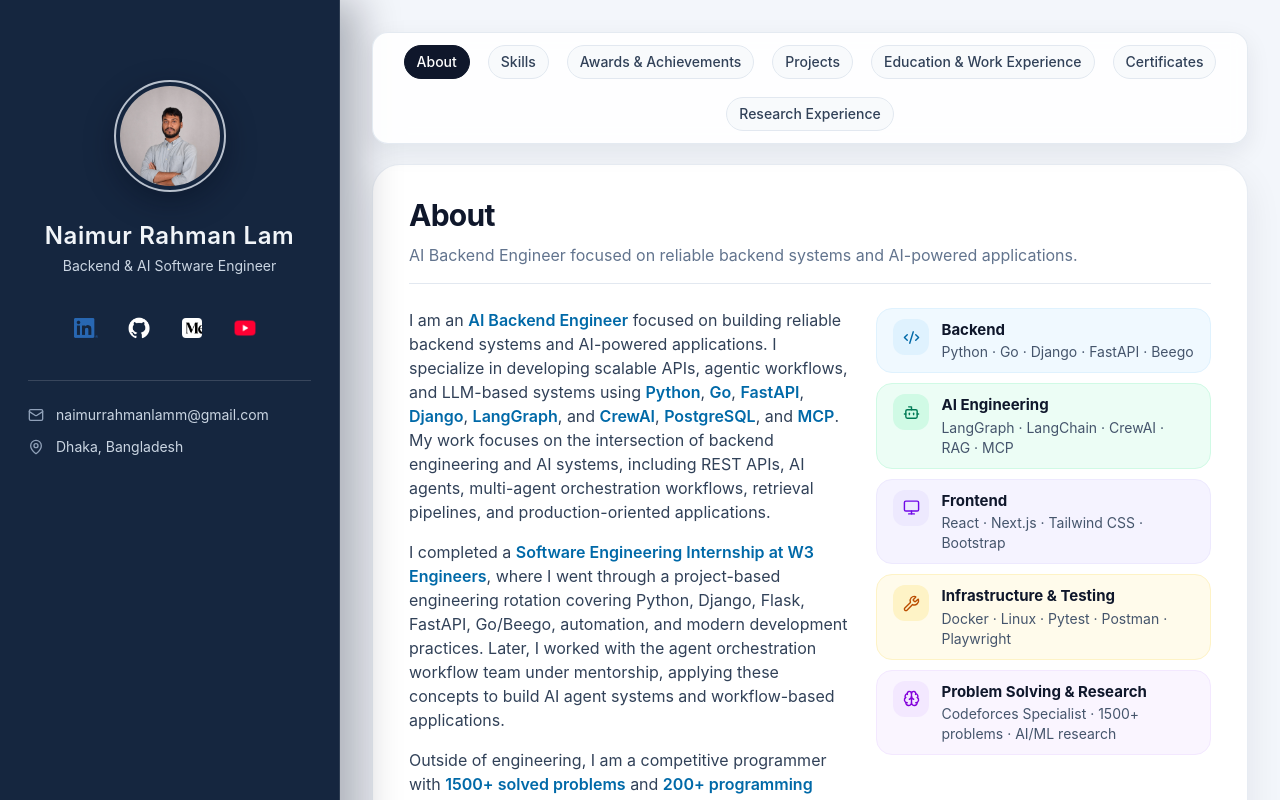
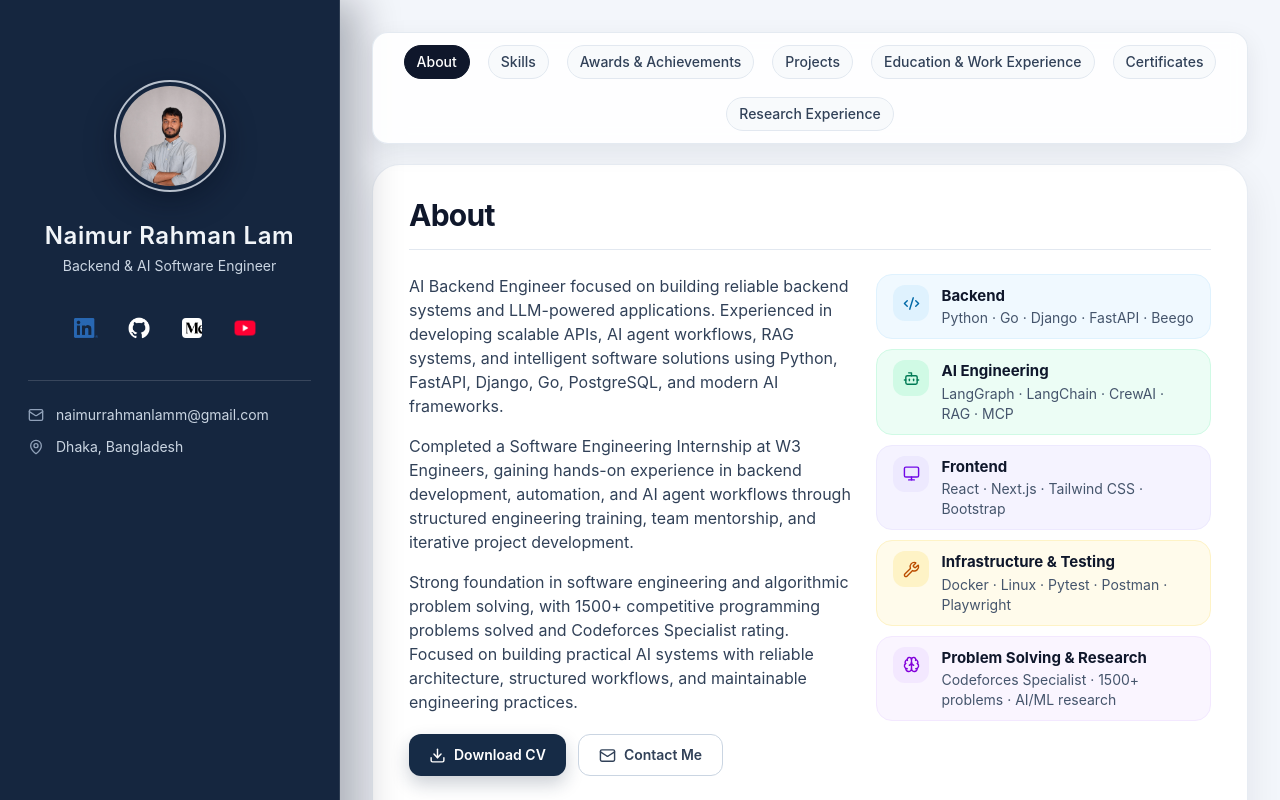
Before and after one commit to NaimurRahmannn/Portfolio-Project, a React (Vite) app: page /about in a window 1280 px wide. Shown: the top 800 px of the page. Built offline with nearby package versions, Linux system fonts and the light colour scheme.

Commit message:
fix: profile section

```diff
--- a/src/components/AboutSection.jsx
+++ b/src/components/AboutSection.jsx
@@ -85,9 +85,6 @@ export default function AboutSection() {
             <article className="rounded-[28px] border border-slate-200/80 bg-white px-6 py-6 shadow-[0_14px_36px_rgba(15,23,42,0.08)] sm:px-8 sm:py-7 lg:px-9 lg:py-8">
                 <header>
                     <h1 className="text-2xl font-bold tracking-tight text-slate-900 sm:text-3xl">About</h1>
-                    <p className="mt-2.5 max-w-3xl text-[15px] leading-6 text-slate-500 sm:text-base">
-                        AI Backend Engineer focused on reliable backend systems and AI-powered applications.
-                    </p>
                     <div className="mt-4 h-px w-full bg-slate-200" />
                 </header>
 
@@ -95,24 +92,13 @@ export default function AboutSection() {
                     <div>
                         <div className="space-y-4 text-[15px] leading-6 text-slate-700 sm:text-base">
                             <p>
-                                I am an <span className="font-semibold text-sky-700">AI Backend Engineer</span> focused on building reliable backend systems and AI-powered applications. I specialize in developing scalable APIs, agentic workflows, and LLM-based systems using{' '}
-                                <span className="font-semibold text-sky-700">Python</span>,{' '}
-                                <span className="font-semibold text-sky-700">Go</span>,{' '}
-                                <span className="font-semibold text-sky-700">FastAPI</span>,{' '}
-                                <span className="font-semibold text-sky-700">Django</span>,{' '}
-                                <span className="font-semibold text-sky-700">LangGraph</span>, and{' '}
-                                <span className="font-semibold text-sky-700">CrewAI</span>,{' '}
-                                <span className="font-semibold text-sky-700">PostgreSQL</span>, and{' '}
-                                <span className="font-semibold text-sky-700">MCP</span>. My work focuses on the intersection of backend engineering and AI systems, including REST APIs, AI agents, multi-agent orchestration workflows, retrieval pipelines, and production-oriented applications.
+                                AI Backend Engineer focused on building reliable backend systems and LLM-powered applications. Experienced in developing scalable APIs, AI agent workflows, RAG systems, and intelligent software solutions using Python, FastAPI, Django, Go, PostgreSQL, and modern AI frameworks.
                             </p>
                             <p>
-                                I completed a <span className="font-semibold text-sky-700">Software Engineering Internship at W3 Engineers</span>, where I went through a project-based engineering rotation covering Python, Django, Flask, FastAPI, Go/Beego, automation, and modern development practices. Later, I worked with the agent orchestration workflow team under mentorship, applying these concepts to build AI agent systems and workflow-based applications.
+                                Completed a Software Engineering Internship at W3 Engineers, gaining hands-on experience in backend development, automation, and AI agent workflows through structured engineering training, team mentorship, and iterative project development.
                             </p>
                             <p>
-                                Outside of engineering, I am a competitive programmer with{' '}
-                                <span className="font-semibold text-sky-700">1500+ solved problems</span> and{' '}
-                                <span className="font-semibold text-sky-700">200+ programming contests</span>, achieving the Codeforces Specialist rank. I also have machine learning research experience as the{' '}
-                                <span className="font-semibold text-sky-700">first author</span> of a submitted study on robust generalisable polyp segmentation.
+                                Strong foundation in software engineering and algorithmic problem solving, with 1500+ competitive programming problems solved and Codeforces Specialist rating. Focused on building practical AI systems with reliable architecture, structured workflows, and maintainable engineering practices.
                             </p>
                         </div>
 
```
